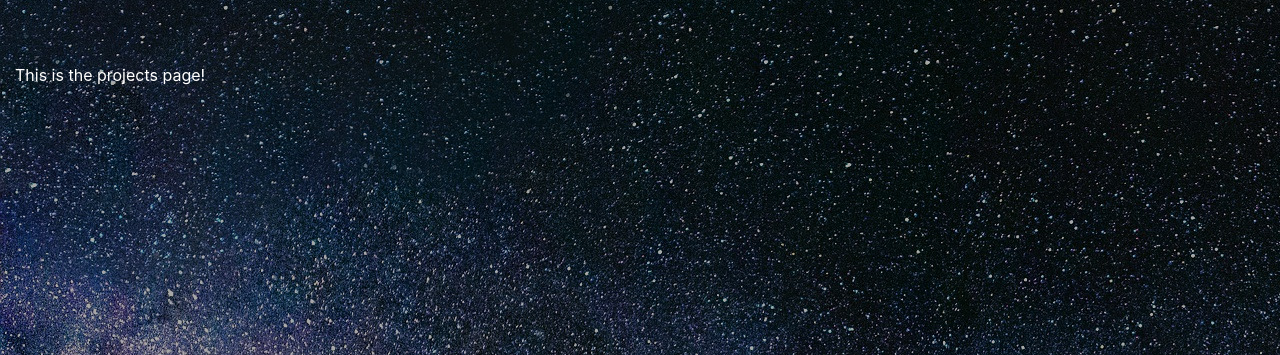
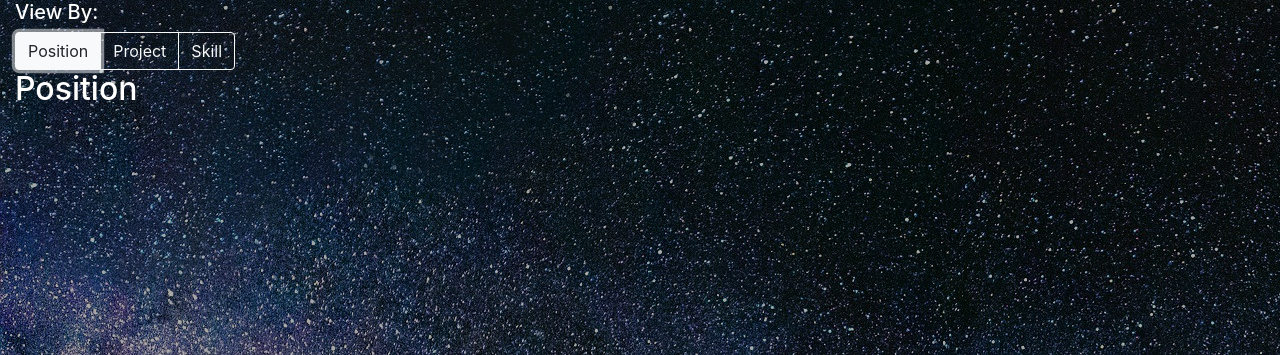
Before and after one commit to ffroggy/kul-website, a Django app: page /projects/ in a window 1280 px wide. Shown: the part 65-420 px from the top of the page. Run offline with Django 3.2, Linux system fonts and the light colour scheme; parts of the project's set-up code (start-up, migrations or seed data) failed here and were passed over; some libraries are stand-ins or nearby versions; some web fonts are replaced.

Commit message:
Preliminary projects work and starting on periodic skill representation

```diff
--- a/kulsite/projects/templates/projects/index.html
+++ b/kulsite/projects/templates/projects/index.html
@@ -1,5 +1,52 @@
 {% extends 'kulsite/app-base.html' %}
 {% load staticfiles %}
 {% block content %}
-<p>This is the projects page!</p>
+<h5>View By:</h5>
+<div class="btn-group" role="group" aria-label="...">
+    <button class="btn disp-picker btn-outline-light active" id="position">Position</button>
+    <button class="btn disp-picker btn-outline-light" id="project">Project</button>
+    <button class="btn disp-picker btn-outline-light" id="skill">Skill</button>
+</div>
+
+<div class="proj-wrap" id="position-content">
+    <h2>Position</h2>
+</div>
+
+<div class="proj-wrap" id="project-content"style="display:none">
+    <h2>Project</h2>
+</div>
+
+<div class="proj-wrap" id="skill-content" style="display:none">
+    <h2>Skill</h2>
+    <div class="periodic">
+        <div class="skill-row">
+            <div class="skill" id="python">
+                <p class="skill-descr">Python</p>
+            </div>
+            <div class="skill-blank"></div>
+            <div class="skill-blank"></div>
+            <div class="skill-blank"></div>
+            <div class="skill-blank"></div>
+            <div class="skill" id="postgres">
+                <p class="skill-descr">PostgreSQL</p>
+            </div>
+        </div>
+        <div class="skill-row">
+            <div class="skill" id="django">
+                <p class="skill-descr">Django</p>
+            </div>
+            <div class="skill-blank"></div>
+            <div class="skill-blank"></div>
+            <div class="skill" id="javascript">
+                <p class="skill-descr">Javascript</p>
+            </div>
+            <div class="skill" id="ember">
+                <p class="skill-descr">Ember</p>
+            </div>
+            <div class="skill" id="mongo">
+                <p class="skill-descr">MongoDB</p>
+            </div>
+        </div>
+    </div>
+</div>
 {% endblock %}
--- a/kulsite/static/css/style.css
+++ b/kulsite/static/css/style.css
@@ -1,6 +1,12 @@
-.body
-{
-padding-top: 62.4px;
+/* Big-picture styling */
+body {
+  color: white;
+  background-image: url('/static/home/milky_way.jpg');
+  background-color: black;
+  max-width: 1300px;
+  margin: 0 auto;
+  bottom: 0;
+  top: 0;
 }
 .noselect {
   -webkit-touch-callout: none; /* iOS Safari */
@@ -78,7 +84,7 @@ display: flex;
 flex-direction: column;
 align-items: center;
 justify-content: center;
-height: 60%;
+height: 70%;
 }
 .home-name
 {
@@ -136,13 +142,31 @@ font-family: 'Nova Mono', Sans Serif;
 font-size: 2.5rem;
 }
 
-/* Hexagon styling */
-body {
-  color: white;
-  background-image: url('/static/home/milky_way.jpg');
-  background-color: black;
-  max-width: 1300px;
-  margin: 0 auto;
-  bottom: 0;
-  top: 0;
+/* Projects Page */
+.skill-row
+{
+display:flex;
+flex-direction: row;
+align-items: center;
+justify-content: center;
+width: 80%;
 }
+.skill
+{
+flex-basis: 10rem;
+padding:10px;
+font-size:1rem;
+border: 2px solid white;
+display: flex;
+align-items: center;
+justify-content: center;
+}
+.skill-blank
+{
+flex-basis: 10rem;
+padding: 12px;
+}
+.skill-descr
+{
+margin:0px;
+}
--- /dev/null
+++ b/kulsite/static/js/projects.js
@@ -0,0 +1,11 @@
+$(window).on('load', function() {
+$(".disp-picker").click(function(){
+    $(".disp-picker").removeClass('active');
+    $(this).addClass('active');
+
+    var id = $(this).attr('id');
+    $(".proj-wrap").hide(300);
+    $(".proj-wrap[id="+id+"-content]").show(300);
+});
+
+});
```
